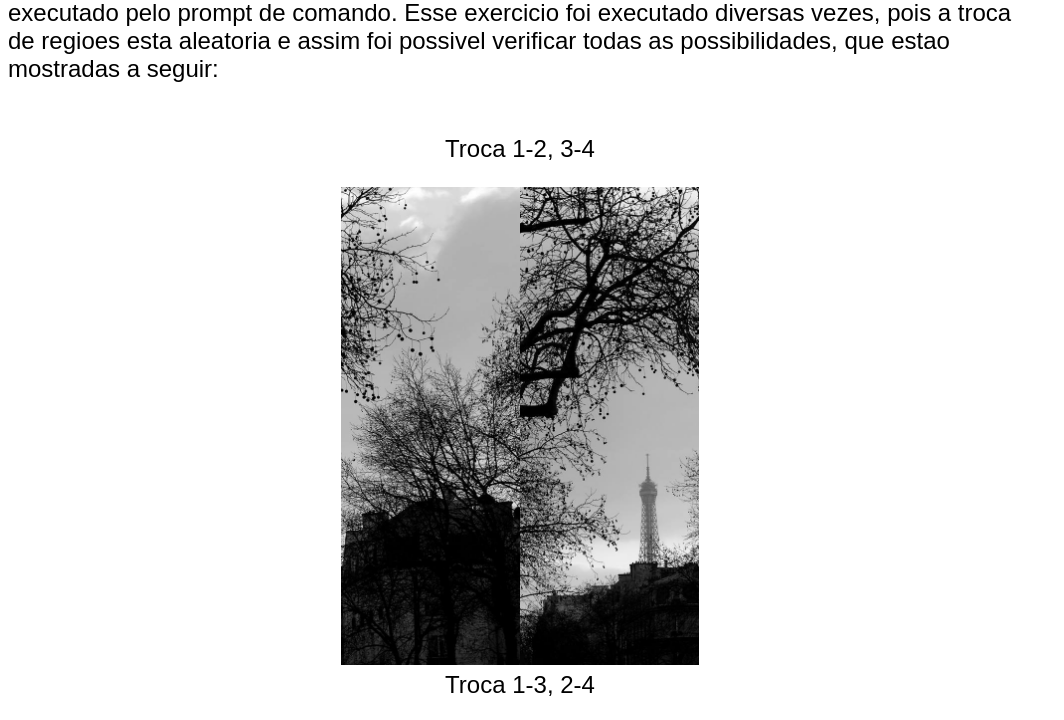
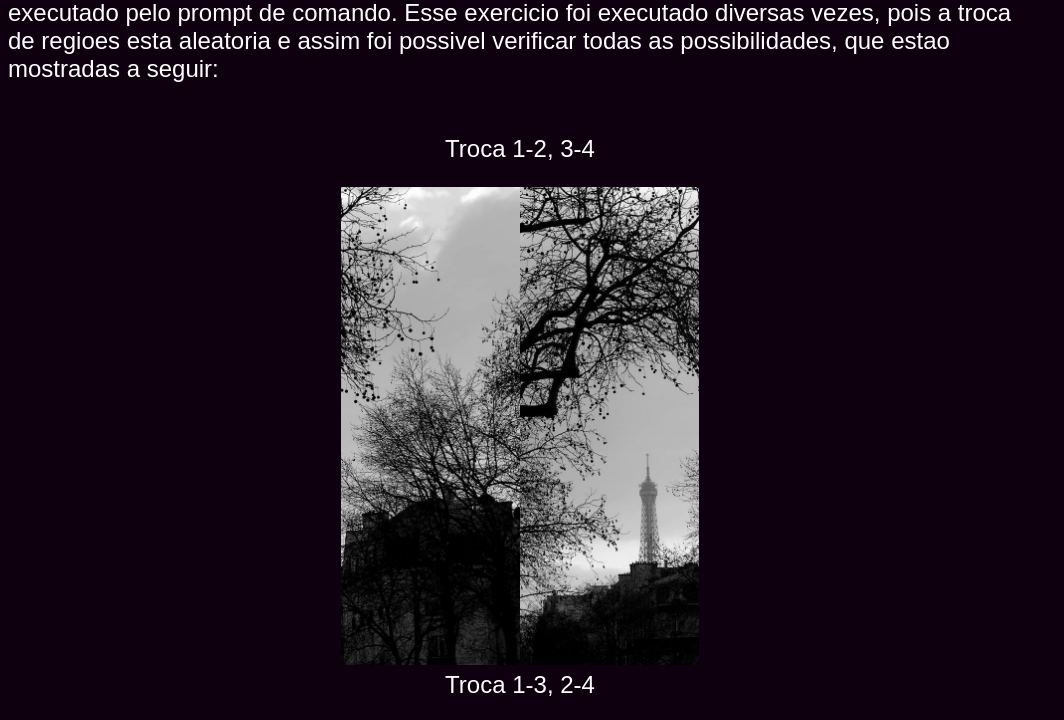
Before and after one commit to minedayse/minedayse.github.io, a plain HTML site: page index.html in a window 1280 px wide. Shown: the part 7020-7740 px from the top of the page, without its empty margins (0-1064 px from the left). Drawn offline with Linux system fonts and the light colour scheme.

Commit message:
Update index.html

```diff
--- a/index.html
+++ b/index.html
@@ -7,9 +7,9 @@
 
 </head>
 
-<body style="height:100%; width:80%">
+<body style="height:100%; width:80%" bgcolor= "#0F000F">
 
-<font size = +2 face = "Arial" >
+<font size = +2 face = "Arial" color="white" >
 
 <H1> <center> Exercicios de Processamento Digital de Imagens com OpenCV </center> </H1>
 
```
